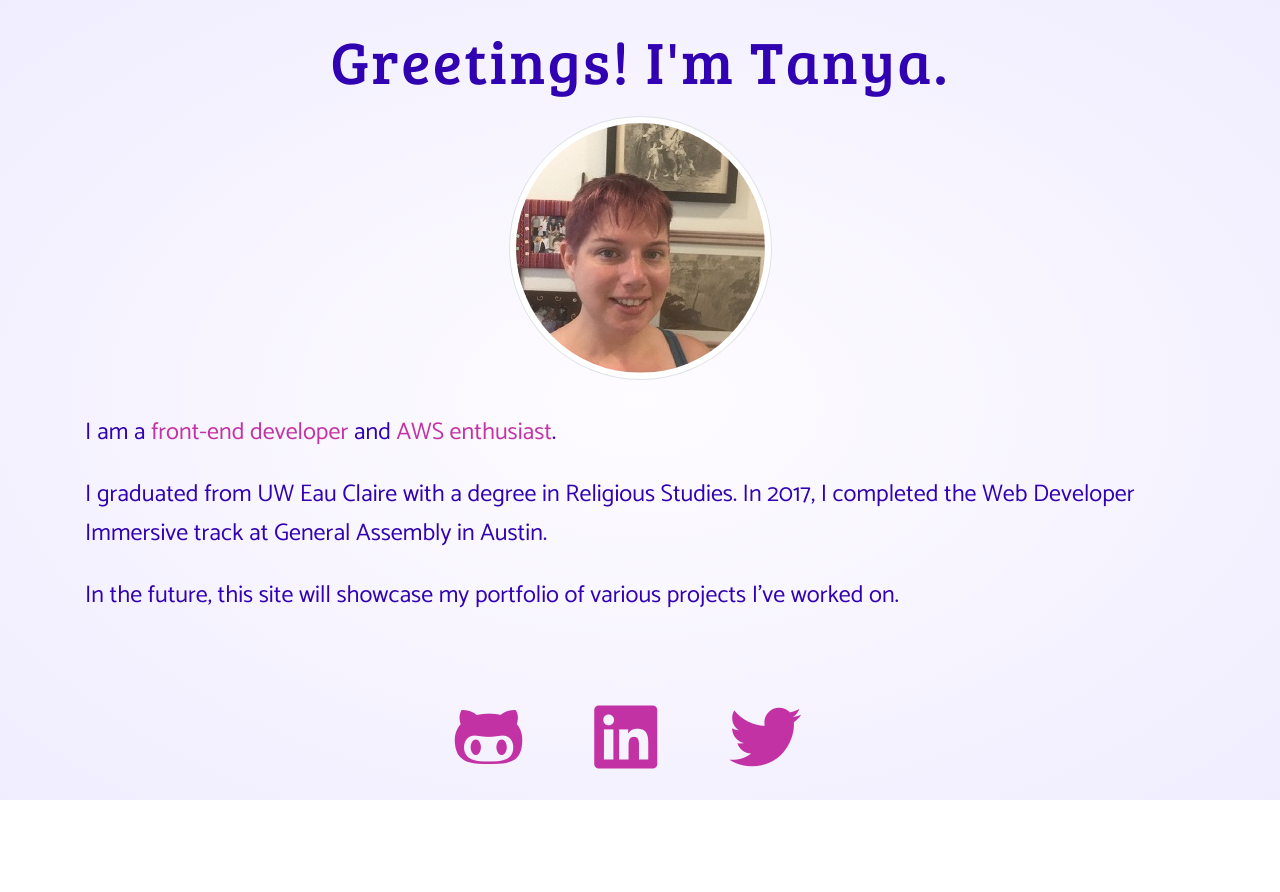
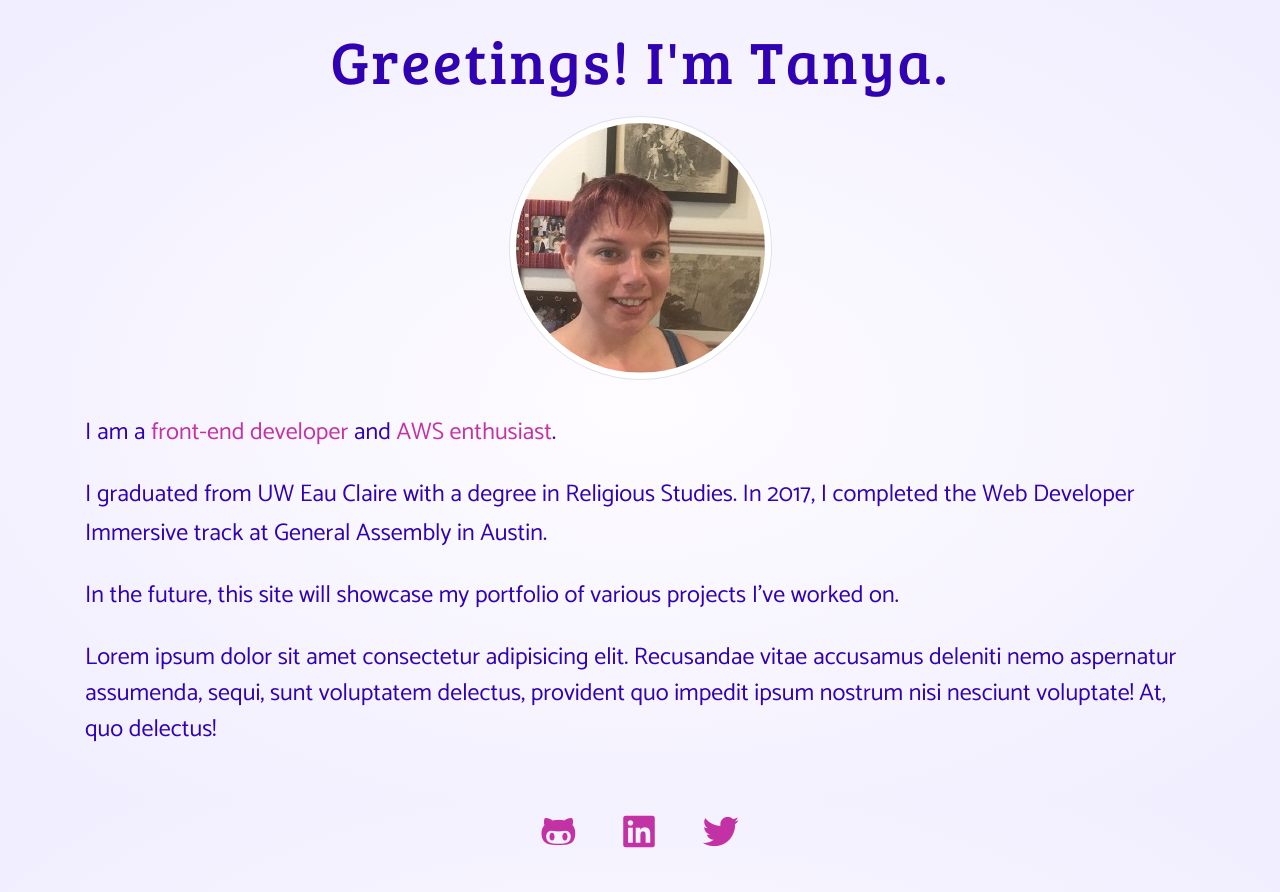
Before and after one commit to TanyaSelvog/tanya.im, a plain HTML site: page index.html in a window 1280 px wide. Before the commit the page ends 800 px from the top, so only its background shows below. Drawn offline with nearby package versions, Linux system fonts and the light colour scheme.

Commit message:
added bootstrap js for future implementations

```diff
--- a/index.html
+++ b/index.html
@@ -22,21 +22,28 @@
 
 		<p>I graduated from UW Eau Claire with a degree in Religious Studies. In 2017, I completed the Web Developer Immersive track at General Assembly in Austin.</p>
 		<p>In the future, this site will showcase my portfolio of various projects I've worked on.
+
 	</div>
+	<div class="container projects">
+		<p>Lorem ipsum dolor sit amet consectetur adipisicing elit. Recusandae vitae accusamus deleniti nemo aspernatur assumenda, sequi, sunt voluptatem delectus, provident quo impedit ipsum nostrum nisi nesciunt voluptate! At, quo delectus!</p>
 
-	<nav class="navbar fixed-bottom justify-content-center socialmedialinks">
-		<ul class="nav">
+	<nav class="navbar justify-content-center">
+		<ul class="nav socialmedialinks">
 			<li class="nav-item">
-				<a class="nav-link active" href="http://www.github.com/tanyaselvog">	<i aria-hidden class="fab fa-github-alt fa-3x" title="Tanya Selvog's Github page"></i><span class="sr-only">Tanya Selvog's Github page:</span> </a>
+				<a class="nav-link" href="http://www.github.com/tanyaselvog">	<i aria-hidden class="fab fa-github-alt fa-xs" title="Tanya Selvog's Github page"></i><span class="sr-only">Tanya Selvog's Github page:</span> </a>
 			</li>
 			<li class="nav-item">
-				<a class="nav-link" href="http://www.linkedin.com/tanyaselvog">	<i aria-hidden class="fab fa-linkedin fa-3x" title="Tanya Selvog's LinkedIn Page"></i><span class="sr-only">Tanya Selvog's LinkedIn:</span> </a>
+				<a class="nav-link" href="http://www.linkedin.com/tanyaselvog">	<i aria-hidden class="fab fa-linkedin fa-xs" title="Tanya Selvog's LinkedIn Page"></i><span class="sr-only">Tanya Selvog's LinkedIn:</span> </a>
 			</li>
 			<li class="nav-item">
-				<a class="nav-link" href="http://www.twitter.com/awsnewbie">	<i aria-hidden class="fab fa-twitter fa-3x" title="AWSNewbie Twitter account"></i> <span class="sr-only">AWSNewbie Twitter account:</span></a>
+				<a class="nav-link" href="http://www.twitter.com/awsnewbie">	<i aria-hidden class="fab fa-twitter fa-xs" title="AWSNewbie Twitter account"></i> <span class="sr-only">AWSNewbie Twitter account:</span></a>
 			</li>
 		</ul>
 	</nav>
+	<script src="https://code.jquery.com/jquery-3.3.1.slim.min.js" integrity="sha384-q8i/X+965DzO0rT7abK41JStQIAqVgRVzpbzo5smXKp4YfRvH+8abtTE1Pi6jizo" crossorigin="anonymous"></script>
+<script src="https://cdnjs.cloudflare.com/ajax/libs/popper.js/1.14.3/umd/popper.min.js" integrity="sha384-ZMP7rVo3mIykV+2+9J3UJ46jBk0WLaUAdn689aCwoqbBJiSnjAK/l8WvCWPIPm49" crossorigin="anonymous"></script>
+<script src="https://stackpath.bootstrapcdn.com/bootstrap/4.1.2/js/bootstrap.min.js" integrity="sha384-o+RDsa0aLu++PJvFqy8fFScvbHFLtbvScb8AjopnFD+iEQ7wo/CG0xlczd+2O/em" crossorigin="anonymous"></script>
+
 
 </body>
 </html>
--- a/main.css
+++ b/main.css
@@ -63,11 +63,15 @@ a {
 
 
 /**Navbar and links**/
+/*
 .socialmedialinks a {
 	margin-right: 1rem;
 }
+*/
 
-
+	.socialmedialinks		{font-size:2rem;
+		/*1rem = 16px*/
+}
 .fa-github-alt:hover {
 	color: #f49b42;
 }
```
